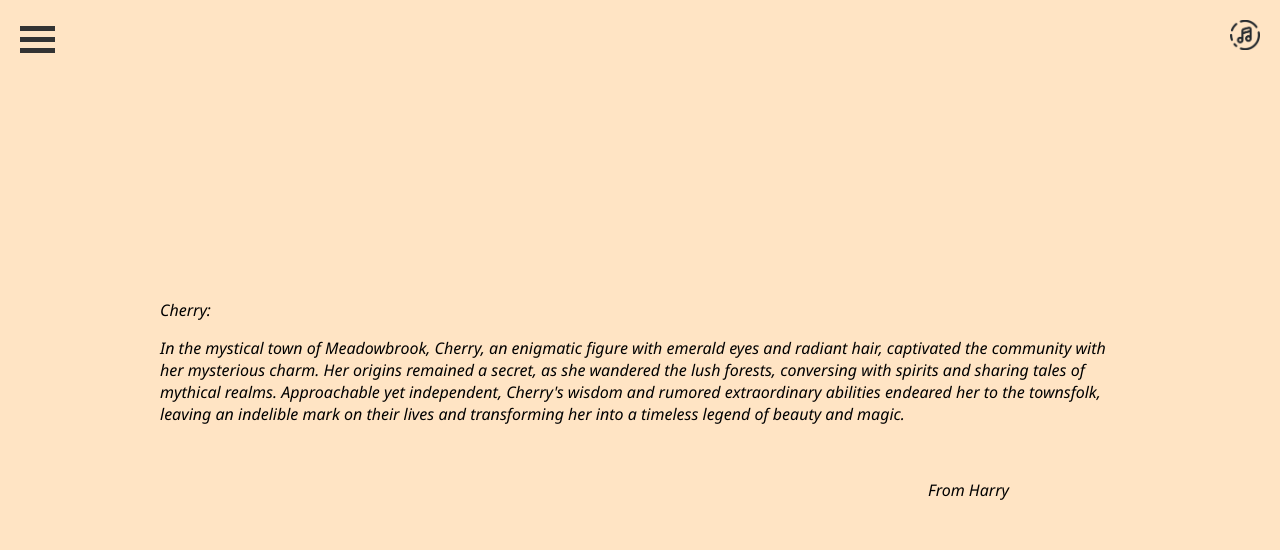
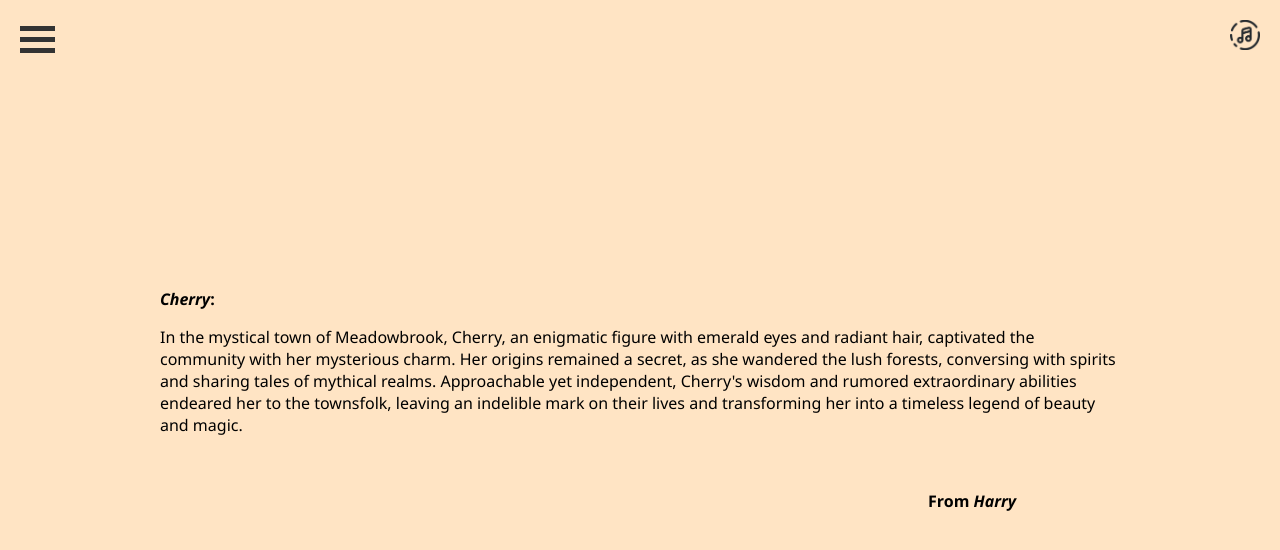
Before and after one commit to 2Ddreams/2Ddreams.github.io, a plain HTML site: page v2/admin/adminMemory.html in a window 1280 px wide. Drawn offline with Linux system fonts and the light colour scheme.

Commit message:
changed main text font

```diff
--- a/v2/admin/adminMemory.css
+++ b/v2/admin/adminMemory.css
@@ -8,12 +8,16 @@ body {
   height: 100vh;
   width: 75%;
   font-family: "Segoe UI", Arial, sans-serif; /* Segoe UI as the primary font */
-  font-style: italic; /* Making the font bold */
+  font-weight: bold; /* Making the font bold */
   overflow: hidden;
   word-wrap: break-word;
 }
 p {
   opacity: 0;
+}
+
+.card-text {
+  font-weight: normal;
 }
 .container {
   text-align: center;
```
